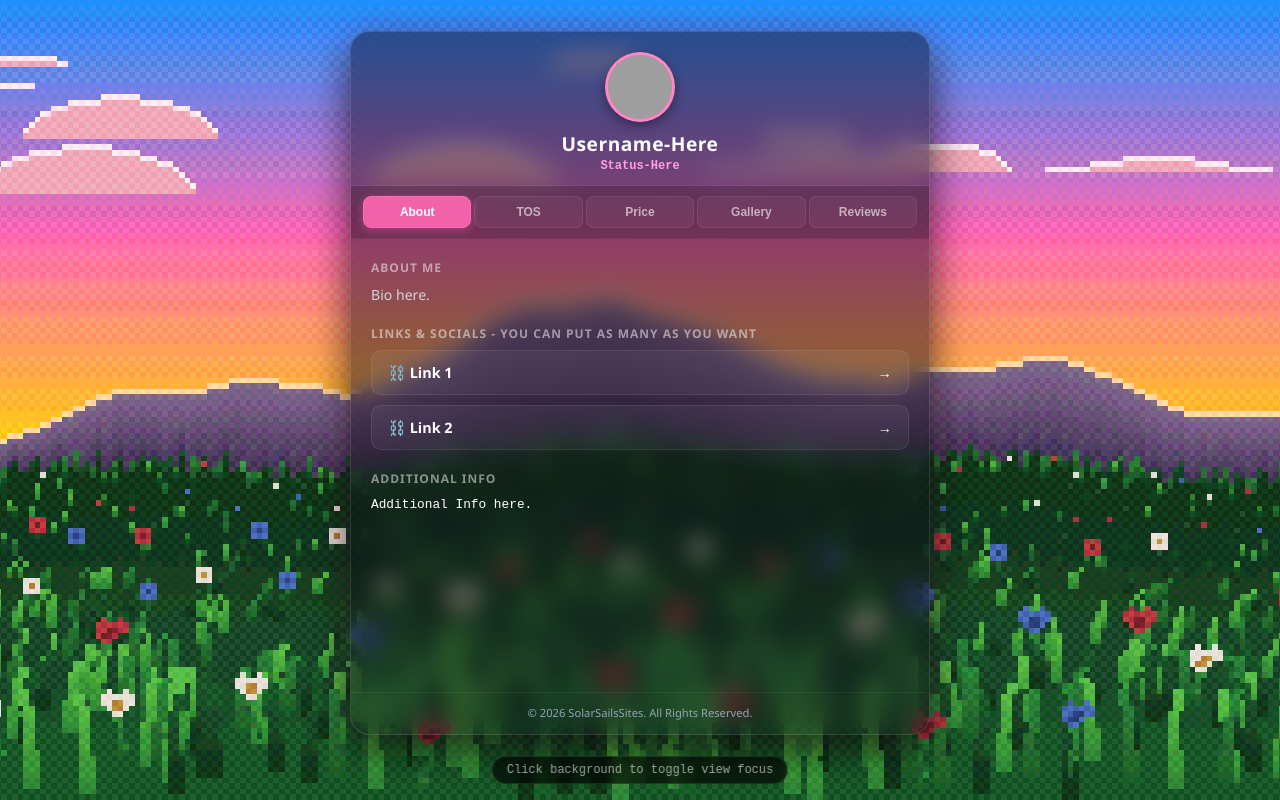
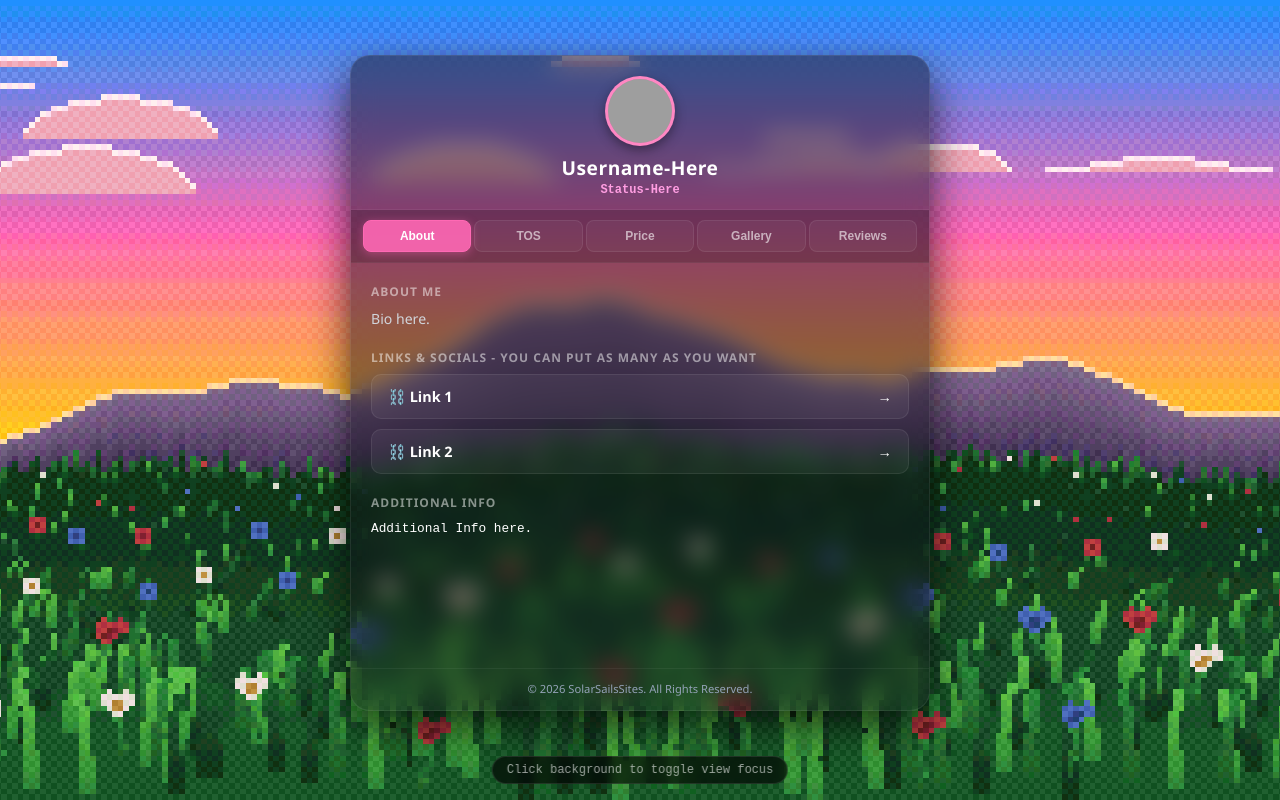
Before and after one commit to SolarSailsSites/PortfolioPreset3-FloweringMeadows, a plain HTML site: page index.html in a window 1280 px wide. Drawn offline with Linux system fonts and the light colour scheme; grey boxes are pictures that could not be loaded.

Commit message:
Add files via upload

```diff
--- a/style.css
+++ b/style.css
@@ -67,14 +67,14 @@ canvas {
 /* 4. DISCORD-STYLE GLASSMORPHIC BIO CARD */
 
 .profile-card {
-    background: rgba(12, 6, 20, 0.45);
+    background: rgba(12, 10, 20, 0.45);
     width: 100%;
     max-width: 580px;
-    height: 88vh;
-    max-height: 720px;
+    height: 82vh;
+    max-height: 660px;
     border-radius: 20px;
-    box-shadow: 0 16px 40px rgba(0, 0, 0, 0.7), 0 0 30px rgba(255, 105, 180, 0.15);
-    border: 1px solid rgba(255, 255, 255, 0.12);
+    box-shadow: 0 16px 40px rgba(0, 0, 0, 0.7);
+    border: 1px solid rgba(255, 255, 255, 0.08);
     backdrop-filter: blur(12px);
     -webkit-backdrop-filter: blur(12px);
     display: flex;
```
